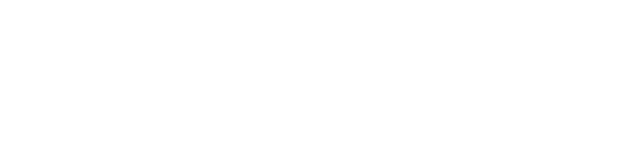
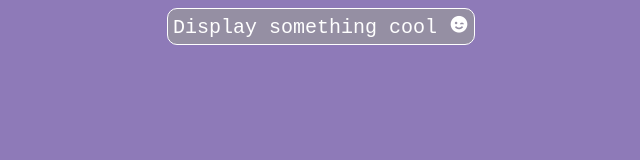
Before and after one commit to brukselek/WebApps, a plain HTML site: page WebApps/Jumpscare/index.html in a window 1280 px wide. Shown: the whole page, without its empty margins (319-959 px from the left). Drawn offline with nearby package versions, Linux system fonts and the light colour scheme.

Commit message:
UI changed

```diff
--- a/WebApps/Jumpscare/index.html
+++ b/WebApps/Jumpscare/index.html
@@ -5,9 +5,15 @@
    <meta name="viewport" content="width=device-width, initial-scale=1.0">
    <title>Jumpscare</title>
    <link rel="stylesheet" href="style.css">
+   <link href='https://unpkg.com/boxicons@2.1.4/css/boxicons.min.css' rel='stylesheet'>
    <script src="script.js" defer></script>
 </head>
 <body>
-
+   <header>
+      <button onclick="jumscare()">
+         Display something cool
+         <i class='bx bxs-wink-smile' style='color:#ffffff' ></i>
+      </button>
+   </header>
 </body>
 </html>
--- a/WebApps/Jumpscare/style.css
+++ b/WebApps/Jumpscare/style.css
@@ -0,0 +1,27 @@
+*{
+   color: #fff;
+   font-size: 20px;
+   font-family: monospace;
+}
+body{
+   background-color: #8e7ab8;
+}
+
+header{
+   display: flex;
+   justify-content: center;
+   align-items: center;
+}
+
+header button{
+   border: 1px white solid;
+   border-radius: 10px;
+   padding: 5px;
+   transition: background 1s;
+   background-color: #958fa3;
+}
+header button:hover{
+   cursor: pointer;
+   transition: background 1s;
+   background-color: #696670;
+}
```
